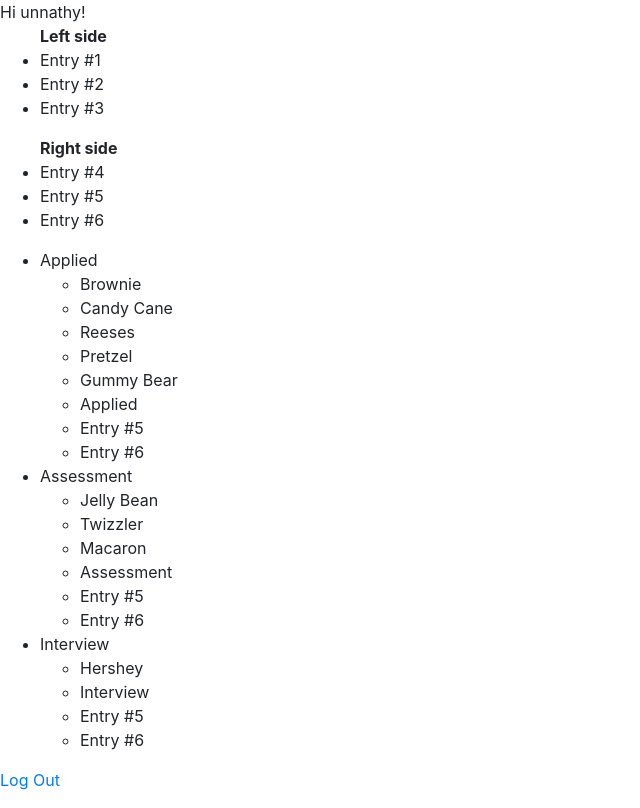
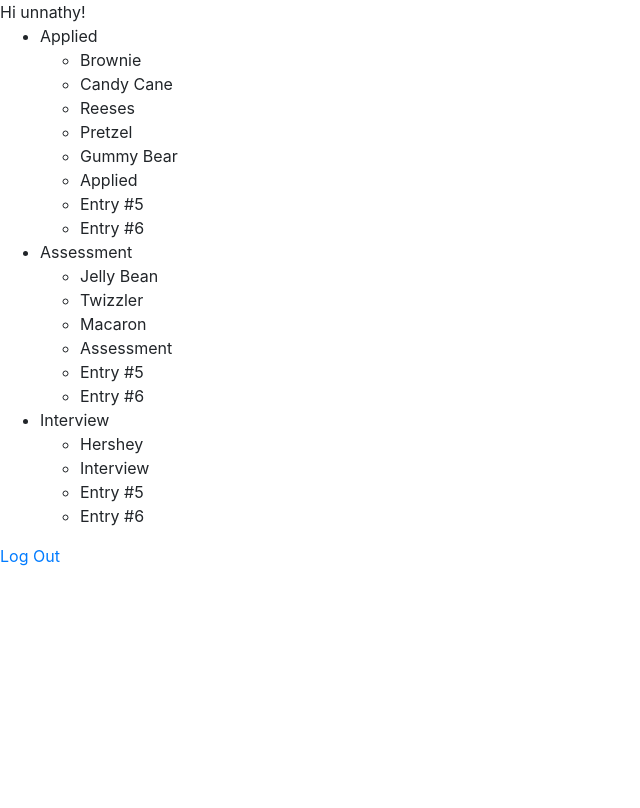
Before and after one commit to unnathynellutla/jobboard, a Django app: page /jobboard/ in a window 1280 px wide. Shown: the whole page, without its empty margins (0-640 px from the left). After the commit the page ends 566 px from the top, so only its background shows below. Run offline with Django 4.2, Linux system fonts and the light colour scheme; a user stored in the database is signed in; data comes from the database, SQL or seed files in the repository; some libraries are stand-ins or nearby versions.

Commit message:
first commit

```diff
--- a/jobboard/templates/jobboard/index.html
+++ b/jobboard/templates/jobboard/index.html
@@ -12,19 +12,6 @@ Hi {{ user.username }}!
             <script src="https://code.jquery.com/ui/1.13.0/jquery-ui.js"></script>
         </head>
         <body>
-            <ul id="sortable1" class="connectedSortable"><b>Left side</b>
-                <!--<?php echo $column1; ?>-->
-              <li id="entry_1" class="ui-state-default">Entry #1</li>
-              <li id="entry_2" class="ui-state-default">Entry #2</li>
-              <li id="entry_3" class="ui-state-default">Entry #3</li>
-            </ul>
-
-            <ul id="sortable2" class="connectedSortable"><b>Right side</b>
-              <!--<?php echo $column2; ?>-->
-              <li id="entry_4" class="ui-state-default">Entry #4</li>
-              <li id="entry_5" class="ui-state-default">Entry #5</li>
-              <li id="entry_6" class="ui-state-default">Entry #6</li>
-            </ul>
             <ul>
                 {% for stage in latest_stage_list %}
                     <li><a>{{ stage.stage_title }}</a>
```
